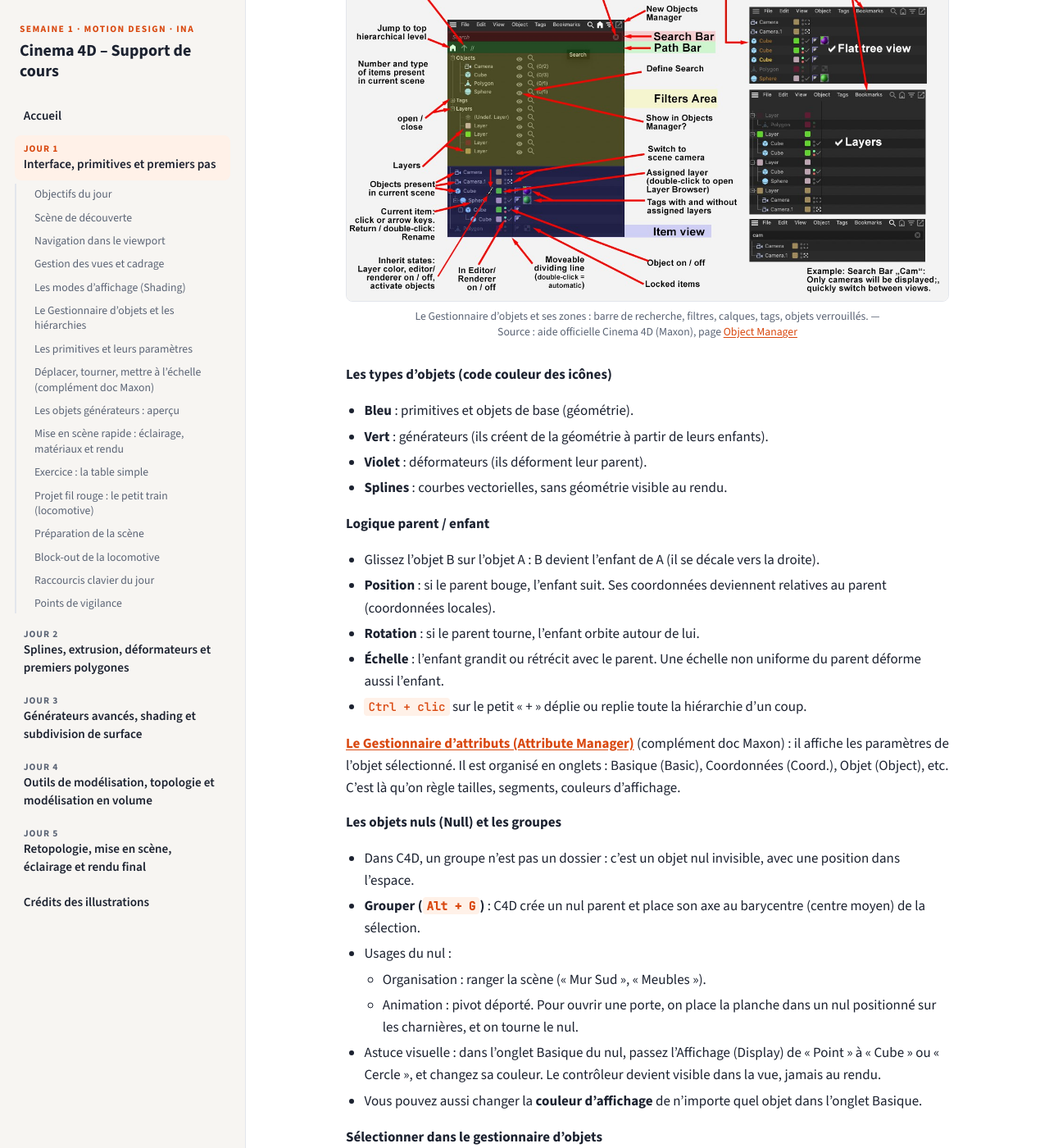
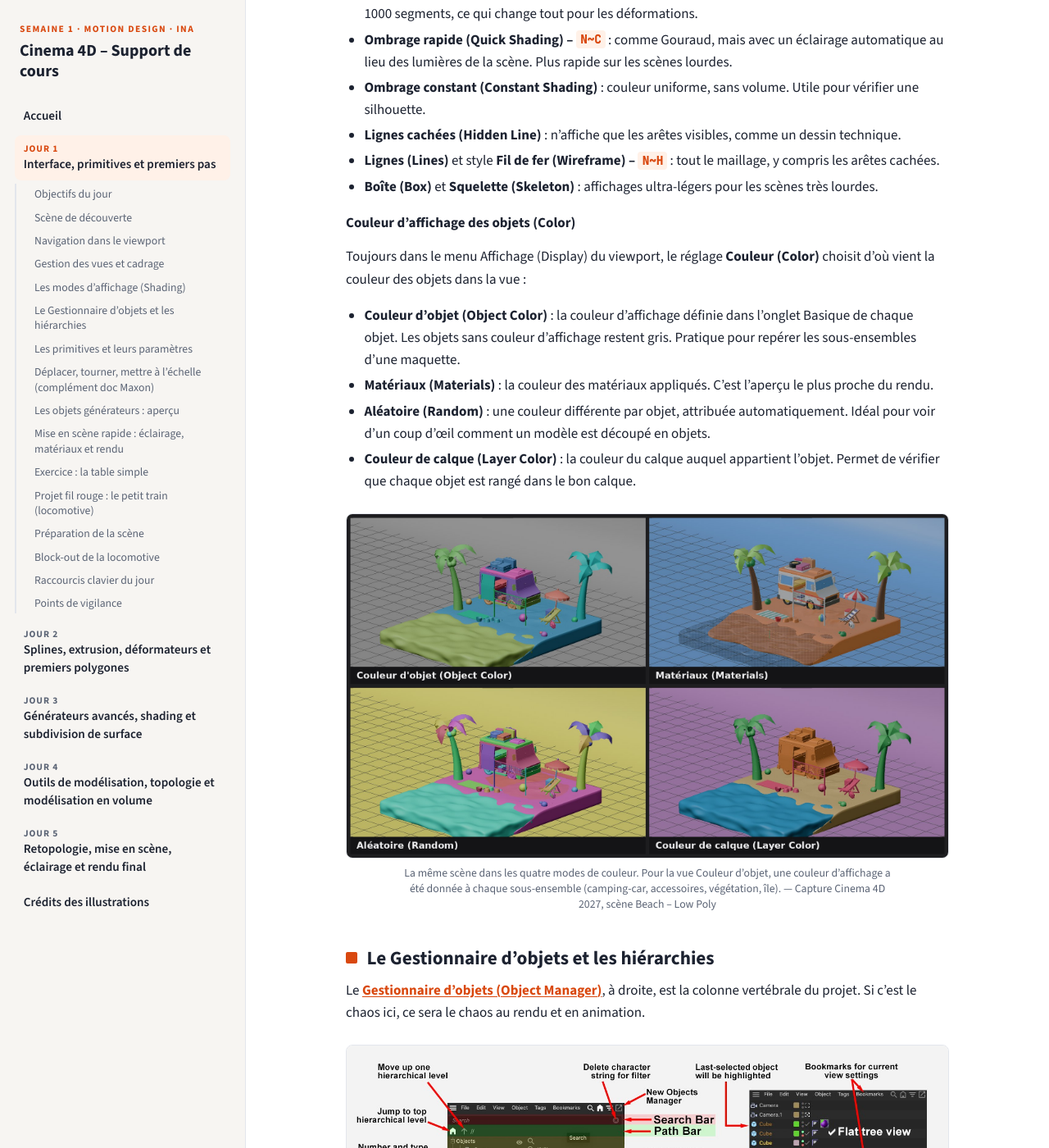
Before and after one commit to Viclio/cours-c4d-ina, a Jekyll site: the page built from jour-1.md, in a window 1280 px wide and 1400 px high, scrolled down 2692 px. Shown: the whole window at 82% size. Built offline with Jekyll 4.4.1, drawn with Linux system fonts in a browser that asks for light colours; some of the changed text lies outside the part shown.

Commit message:
Jour 1 : snap orthographique et modes de couleur du viewport
Co-Authored-By: Claude Opus 5.5 <noreply@anthropic.com>
Claude-Session: https://claude.ai/code/session_01Jthbop6P1e1UsD1JFtTU21

```diff
--- a/jour-1.md
+++ b/jour-1.md
@@ -46,6 +46,11 @@ Vous ne déplacez pas les objets quand vous naviguez : vous déplacez une camér
 - **Les 4 vues (Quad View)** : un clic molette n'importe où dans le viewport bascule entre la vue Perspective seule et les quatre vues (Haut, Droite, Face, Perspective).
 - **Touches F** : `F1` Perspective, `F2` Haut, `F3` Droite, `F4` Face, `F5` les quatre vues.
 - **Vue orthographique** : les vues Haut, Droite et Face n'ont pas de perspective. Les lignes parallèles restent parallèles. Indispensable pour aligner deux objets (poser un vase sur une table sans qu'il flotte ni traverse le plateau).
+- **Snap orthographique – `Ctrl + Alt + clic gauche` glissé** : depuis la vue Perspective, maintenez `Ctrl + Alt` et faites glisser avec le clic gauche, comme pour orbiter. La vue se verrouille sur la vue orthographique la plus proche (Face, Droite, Haut, etc.). Parfait pour modéliser rapidement ou placer un objet sans quitter la vue unique. Pour revenir aux 4 vues si besoin : clic molette ou `F5`.
+
+![Snap orthographique sur un fauteuil de l'Asset Browser](images/snap-orthographique.jpg){: .w100}
+*Snap orthographique : `Ctrl + Alt + clic gauche` glissé fait passer la vue Perspective (à gauche) en vue de Face verrouillée (à droite). Objet : Chesterfield Sofa – 1 Seat, Asset Browser. — Capture Cinema 4D 2027*
+
 - **Recadrer sur la sélection (Frame Selected) – touche `S`** : la vue se centre sur l'objet sélectionné, qui devient le pivot de l'orbite. C'est le réflexe numéro un.
 - **Recadrer sur tout (Frame All) – touche `H`** : la vue englobe toute la scène. Utile quand on s'est perdu.
 - Ces deux touches fonctionnent aussi quand la souris survole le Gestionnaire d'objets.
@@ -61,6 +66,18 @@ Dans le menu Affichage (Display) du viewport, on choisit comment la carte graphi
 - **Lignes cachées (Hidden Line)** : n'affiche que les arêtes visibles, comme un dessin technique.
 - **Lignes (Lines)** et style **Fil de fer (Wireframe) – `N~H`** : tout le maillage, y compris les arêtes cachées.
 - **Boîte (Box)** et **Squelette (Skeleton)** : affichages ultra-légers pour les scènes très lourdes.
+
+**Couleur d'affichage des objets (Color)**
+
+Toujours dans le menu Affichage (Display) du viewport, le réglage **Couleur (Color)** choisit d'où vient la couleur des objets dans la vue :
+
+- **Couleur d'objet (Object Color)** : la couleur d'affichage définie dans l'onglet Basique de chaque objet. Les objets sans couleur d'affichage restent gris. Pratique pour repérer les sous-ensembles d'une maquette.
+- **Matériaux (Materials)** : la couleur des matériaux appliqués. C'est l'aperçu le plus proche du rendu.
+- **Aléatoire (Random)** : une couleur différente par objet, attribuée automatiquement. Idéal pour voir d'un coup d'œil comment un modèle est découpé en objets.
+- **Couleur de calque (Layer Color)** : la couleur du calque auquel appartient l'objet. Permet de vérifier que chaque objet est rangé dans le bon calque.
+
+![Les quatre modes de couleur du viewport sur la scène Beach – Low Poly](images/vue-couleurs.jpg){: .w100}
+*La même scène dans les quatre modes de couleur. Pour la vue Couleur d'objet, une couleur d'affichage a été donnée à chaque sous-ensemble (camping-car, accessoires, végétation, île). — Capture Cinema 4D 2027, scène Beach – Low Poly*
 
 ## Le Gestionnaire d'objets et les hiérarchies
 
@@ -223,6 +240,7 @@ On assemble les grands volumes sans détails. Si les proportions sont fausses ic
 | Déplacement latéral | `Alt + clic molette` ou `1 + clic gauche` | `Option + clic molette` ou `1 + clic gauche` |
 | Basculer 1 vue / 4 vues | `Clic molette` | `Clic molette` |
 | Vues Persp. / Haut / Droite / Face / Toutes | `F1` à `F5` | `F1` à `F5` (avec `fn` si besoin) |
+| Snap orthographique (verrouiller une vue ortho) | `Ctrl + Alt + clic gauche` glissé | `Cmd + Option + clic gauche` glissé |
 | Recadrer sur la sélection | `S` | `S` |
 | Recadrer sur tout | `H` | `H` |
 | Gouraud / Gouraud + lignes / Rapide | `N~A` / `N~B` / `N~C` | `N~A` / `N~B` / `N~C` |
```
Also changed, not shown: images/snap-orthographique.jpg (added), images/vue-couleurs.jpg (added).
